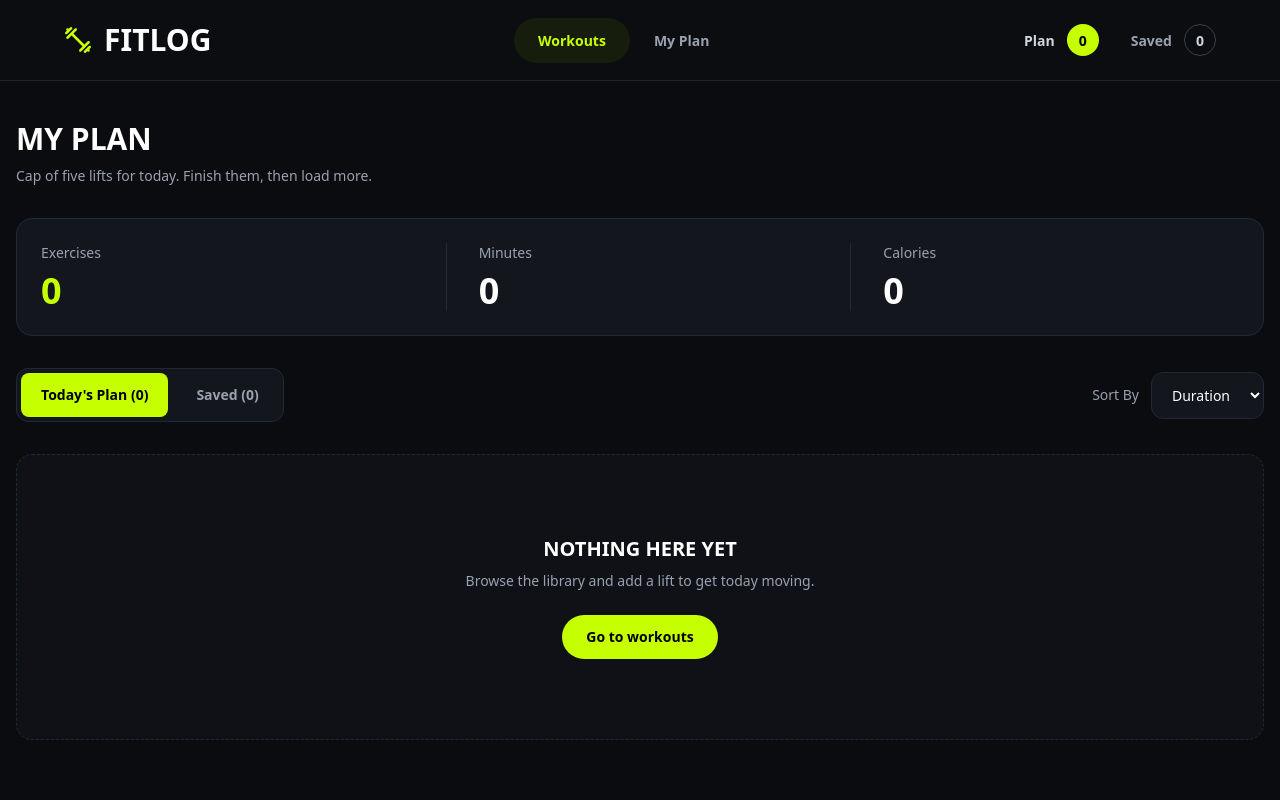
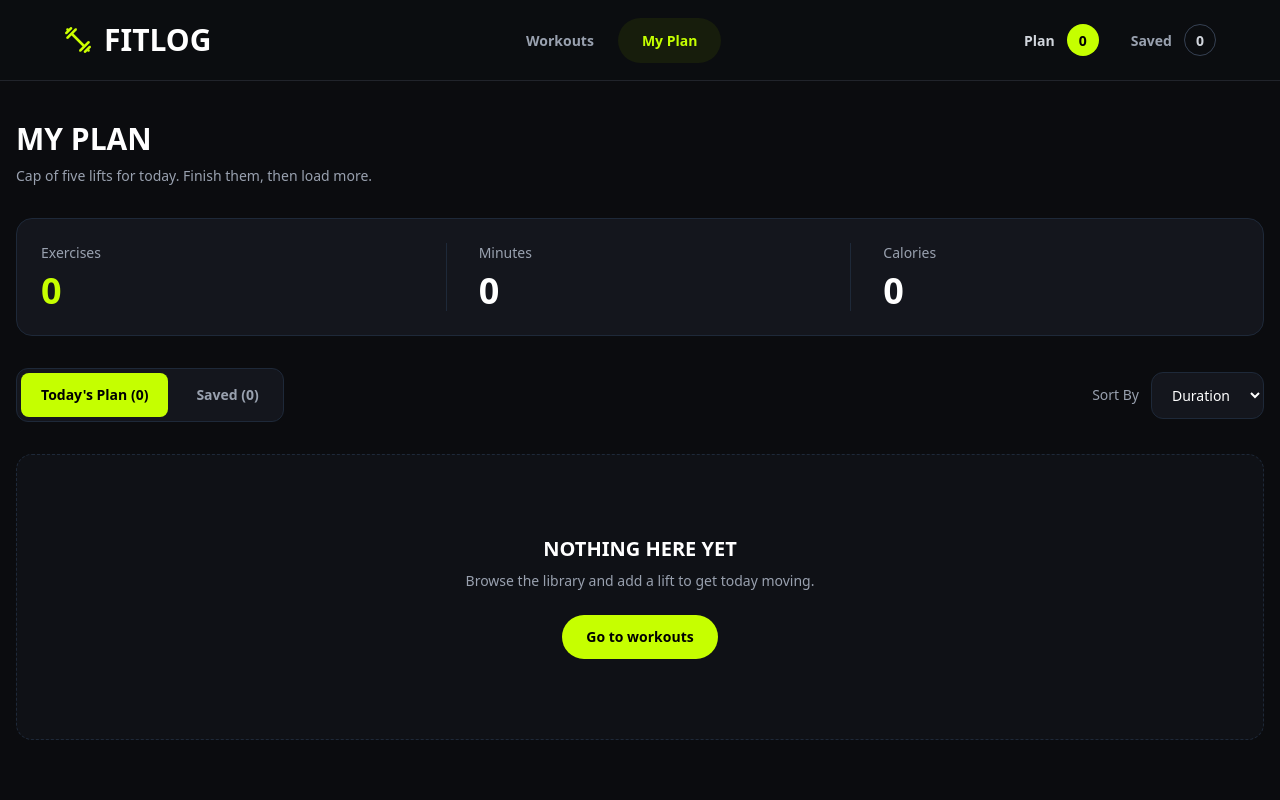
Before and after one commit to monima40/fit-log, a Next.js app: page /my-plan in a window 1280 px wide. Shown: the top 800 px of the page. Built offline with nearby package versions, Linux system fonts and the light colour scheme.

Commit message:
fix: layout font class typo and metadata

```diff
--- a/src/app/layout.tsx
+++ b/src/app/layout.tsx
@@ -5,6 +5,7 @@ import { Toaster } from "react-hot-toast";
 import Navbar from "@/components/Navbar";
 import Footer from "@/components/Footer";
 import { Oswald } from "next/font/google";
+import { Suspense } from "react";
 
 const oswald = Oswald({
   subsets: ["latin"],
@@ -23,18 +24,20 @@ const geistMono = Geist_Mono({
 });
 
 export const metadata: Metadata = {
-  title: "Create Next App",
-  description: "Generated by create next app",
+  title: "FitLog",
+  description: "Build your workout routine with FitLog. Explore exercises, track your daily fitness goals, save your favorite workouts, and stay consistent on your  journey.",
 };
-
 export default function RootLayout({ children }: LayoutProps<"/">) {
   return (
     <html
       lang="en"
-      className={`oswald.variable}{${geistSans.variable} ${geistMono.variable} h-full antialiased `}
+      className={`${oswald.variable} ${geistSans.variable} ${geistMono.variable} h-full antialiased`}
     >
       <body className="min-h-full flex flex-col">
-        <Navbar />
+
+        <Suspense fallback={<div className="h-[80px]" />}>
+  <Navbar />
+</Suspense>
          <main className="min-h-[60vh]">{children}</main>
         <Footer/>
       <Toaster
--- a/src/app/my-plan/page.tsx
+++ b/src/app/my-plan/page.tsx
@@ -13,6 +13,7 @@ import { Suspense } from "react";
 
 const MyPlanContent = () => {
     const searchParams = useSearchParams();
+    const [loading, setLoading] = useState(true);
 
     const [plan, setPlan] = useState<PlanWorkout[]>([]);
 const [saved, setSaved] = useState<PlanWorkout[]>([]);
@@ -45,6 +46,7 @@ useEffect(() => {
       isDone: item.isDone ?? false,
     }))
   );
+  setLoading(false);
 }, []);
 // const displayedWorkouts = activeTab === "plan" ? plan : saved;
 const displayedWorkouts = [...(activeTab === "plan" ? plan : saved)].sort((a, b) => {
@@ -171,7 +173,9 @@ className={`rounded-lg px-5 py-3 text-sm font-semibold transition-all ${
 </div>
 
       <div className="mt-8 space-y-4">
-  {displayedWorkouts.length === 0 ? (
+  {loading ? (
+  <p className="py-16 text-center text-gray-400">Loading workouts…</p>
+) : displayedWorkouts.length === 0 ? (
     <div className="rounded-2xl border border-dashed border-gray-800 bg-[#0f1116] py-20 text-center">
   <h2 className="text-xl font-bold uppercase text-white">Nothing here yet</h2>
   <p className="mt-2 text-sm text-gray-400">
--- a/src/components/Banner.tsx
+++ b/src/components/Banner.tsx
@@ -1,5 +1,6 @@
 
 import React from "react";
+import { FaArrowDown } from "react-icons/fa";
 
 const Banner = () => {
   return (
@@ -35,9 +36,10 @@ const Banner = () => {
               into today's plan, and watch the week's work add up.
             </p>
 
-            <button className="btn-primary "><a href="#workouts"> BROWSE WORKOUTS  </a>
+            <a href="#library" className="btn-primary inline-flex items-center gap-2">
+  BROWSE WORKOUTS
 
-            </button>
+</a>
 
           </div>
         </div>
--- a/src/components/Navbar.tsx
+++ b/src/components/Navbar.tsx
@@ -1,6 +1,7 @@
 
 
 "use client";
+import { usePathname } from "next/navigation";
 import { useState, useEffect } from "react";
 
 import Image from "next/image";
@@ -9,6 +10,12 @@ import Link from "next/link";
 const Navbar = () => {
 
   const [menuOpen, setMenuOpen] = useState(false);
+  const pathname = usePathname();
+
+const linkClass = (active: boolean) =>
+  active
+    ? "rounded-full bg-[#171d0c] px-6 py-3 font-bold text-[#c5ff00]"
+    : "px-3 py-3 font-semibold text-gray-400 hover:text-white";
 
     const [planCount, setPlanCount] = useState(0);
 const [savedCount, setSavedCount] = useState(0);
@@ -43,7 +50,7 @@ useEffect(() => {
 
         {/* Navigation Links */}
         <div className="hidden md:flex items-center gap-3">
-          <a
+          {/* <a
             href="/#library"
             className="rounded-full bg-[#171d0c] px-6 py-3 font-bold text-[#c5ff00]"
           >
@@ -55,7 +62,21 @@ useEffect(() => {
             className="px-3 py-3 font-semibold text-gray-400 hover:text-white"
           >
             My Plan
-          </Link>
+          </Link> */}
+
+          <Link
+  href="/#library"
+  className={linkClass(pathname === "/" || pathname.startsWith("/workout"))}
+>
+  Workouts
+</Link>
+
+<Link
+  href="/my-plan"
+  className={linkClass(pathname === "/my-plan")}
+>
+  My Plan
+</Link>
         </div>
 
         {/* Right Side */}
```
